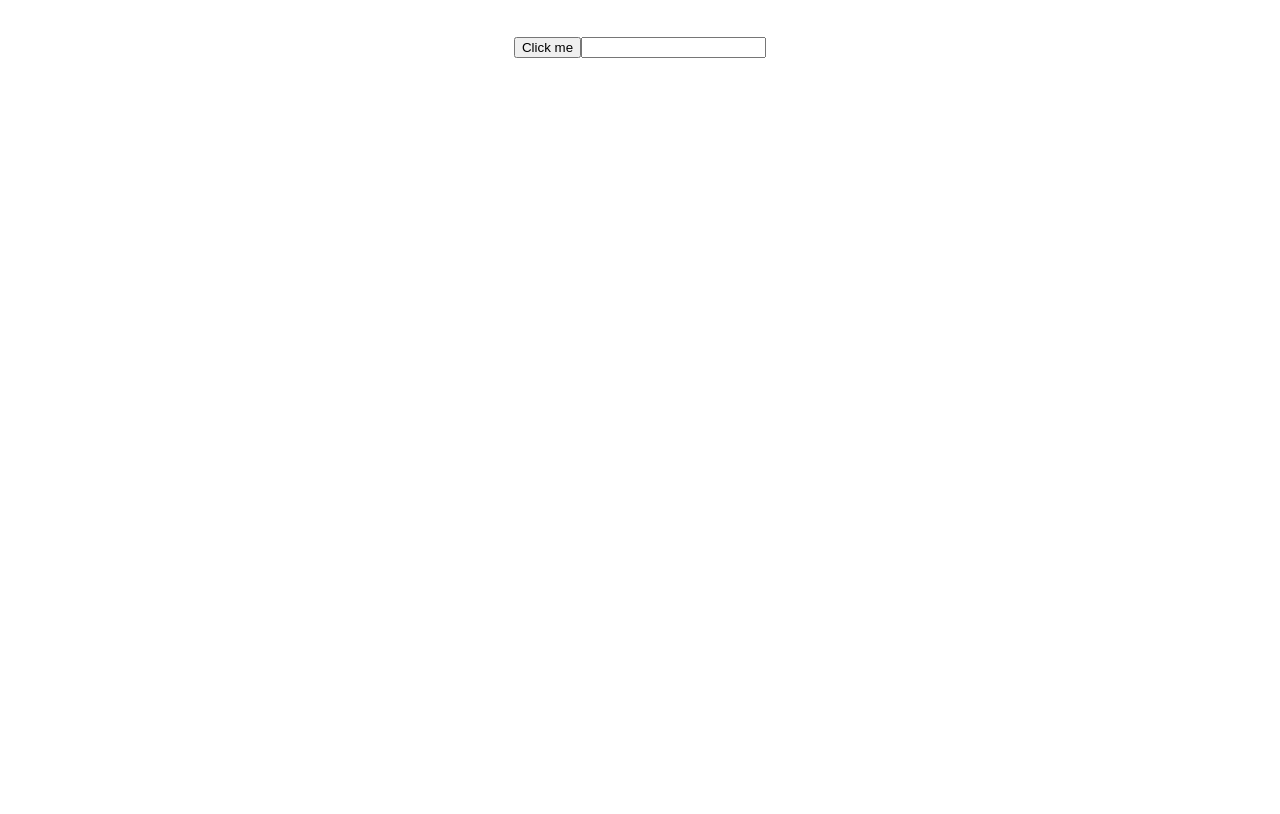
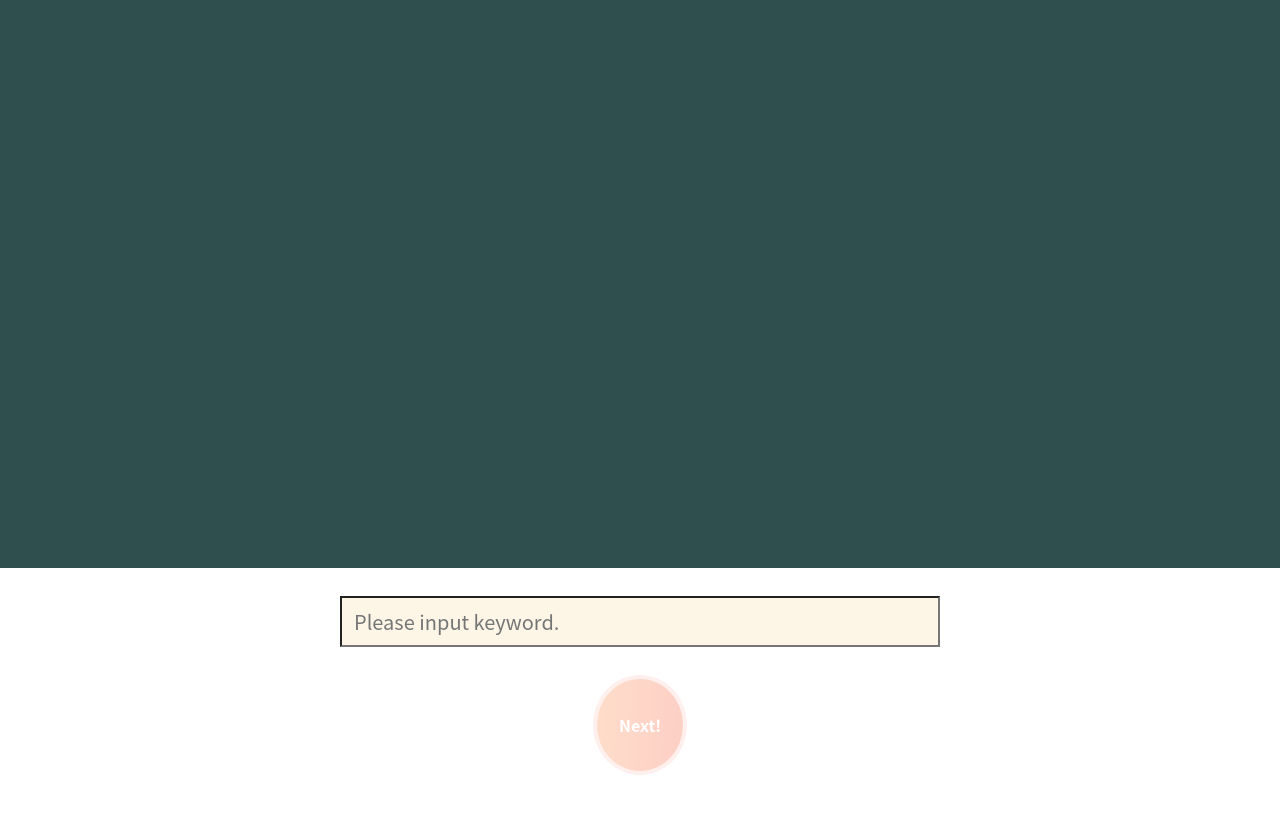
Before and after one commit to kaizumaki/civictech-kamishibai, a React (Create React App) app: page / in a window 1280 px wide. Built offline with nearby package versions, Linux system fonts and the light colour scheme.

Commit message:
スタイルを調整

```diff
--- a/src/App.css
+++ b/src/App.css
@@ -1,38 +1,154 @@
 .App {
-  text-align: center;
+  display: flex;
+  flex-direction: column;
+  justify-content: space-between;
+  height: 100vh;
 }
 
-.App-logo {
-  height: 40vmin;
-  pointer-events: none;
+.presentation {
+  display: flex;
+  flex-direction: column;
+  align-items: center;
+  padding: 20px;
+  background-color: darkslategrey;
 }
 
-@media (prefers-reduced-motion: no-preference) {
-  .App-logo {
-    animation: App-logo-spin infinite 20s linear;
+.presentation__image__outer {
+  display: flex;
+  justify-content: center;
+  align-items: center;
+  height: 62vh;
+}
+
+@media (max-width: 960px) {
+  .presentation__image__outer {
+    height: 58vh;
   }
 }
 
-.App-header {
-  background-color: #282c34;
-  min-height: 100vh;
-  display: flex;
-  flex-direction: column;
-  align-items: center;
-  justify-content: center;
-  font-size: calc(10px + 2vmin);
+@media (max-width: 520px) {
+  .presentation__image__outer {
+    height: 50vh;
+  }
+}
+
+.presentation__image {
+  max-height: 100%;
+}
+
+.presentation__text {
+  padding: 0 20px;
+  max-width: 850px;
   color: white;
 }
 
-.App-link {
-  color: #61dafb;
+.form-container {
+  padding: 0 20px 40px;
 }
 
-@keyframes App-logo-spin {
-  from {
-    transform: rotate(0deg);
-  }
-  to {
-    transform: rotate(360deg);
-  }
+.form-item {
+  text-align: center;
+  margin-top: 28px;
 }
+
+.keyword-field {
+  width: 100%;
+  max-width: 600px;
+  padding: 12px;
+  font-size: 20px;
+  background-color: oldlace;
+}
+
+.next-button {
+  align-items: center;
+  appearance: none;
+  background-clip: padding-box;
+  background-color: initial;
+  background-image: none;
+  border-style: none;
+  box-sizing: border-box;
+  color: white;
+  cursor: pointer;
+  display: inline-block;
+  flex-direction: row;
+  flex-shrink: 0;
+  font-size: 16px;
+  font-weight: 800;
+  justify-content: center;
+  line-height: 24px;
+  margin: 0;
+  min-height: 100px;
+  outline: none;
+  overflow: visible;
+  padding: 19px 26px;
+  pointer-events: auto;
+  position: relative;
+  text-align: center;
+  text-decoration: none;
+  text-transform: none;
+  user-select: none;
+  -webkit-user-select: none;
+  touch-action: manipulation;
+  vertical-align: middle;
+  width: auto;
+  word-break: keep-all;
+  z-index: 0;
+}
+
+.next-button:before,
+.next-button:after {
+  border-radius: 50%;
+}
+
+.next-button:before {
+  background-color: rgba(249, 58, 19, .32);
+  content: "";
+  display: block;
+  height: 100%;
+  left: 0;
+  overflow: hidden;
+  position: absolute;
+  top: 0;
+  width: 100%;
+  z-index: -2;
+}
+
+.next-button:after {
+  background-color: initial;
+  background-image: linear-gradient(92.83deg, #ff7426 0, #f93a13 100%);
+  bottom: 4px;
+  content: "";
+  display: block;
+  left: 4px;
+  overflow: hidden;
+  position: absolute;
+  right: 4px;
+  top: 4px;
+  transition: all 100ms ease-out;
+  z-index: -1;
+}
+
+.next-button:hover:not(:disabled):after {
+  bottom: 0;
+  left: 0;
+  right: 0;
+  top: 0;
+  transition-timing-function: ease-in;
+}
+
+.next-button:active:not(:disabled) {
+  color: #ccc;
+}
+
+.next-button:active:not(:disabled):after {
+  background-image: linear-gradient(0deg, rgba(0, 0, 0, .2), rgba(0, 0, 0, .2)), linear-gradient(92.83deg, #ff7426 0, #f93a13 100%);
+  bottom: 4px;
+  left: 4px;
+  right: 4px;
+  top: 4px;
+}
+
+.next-button:disabled {
+  cursor: default;
+  opacity: .24;
+}
--- a/src/App.tsx
+++ b/src/App.tsx
@@ -24,20 +24,35 @@ function App() {
 
   return (
     <div className="App">
-      <img src={itemSrc} alt="" />
-      <p>
+      <div className="presentation">
+        <div className="presentation__image__outer">
+          <img className="presentation__image" src={itemSrc} alt="" />
+        </div>
+        <p className="presentation__text">
           {itemAttribution}
         </p>
-      <button
-        onClick={() => handleChangeItem()}
-      >
-        Click me
-      </button>
+      </div>
+      <div className="form-container">
+        <div className="form-item">
           <input
+            className="keyword-field"
             type="text"
+            placeholder="Please input keyword."
             value={keyword}
             onChange={(e) => setKeyword(e.target.value)}
           />
+        </div>
+        <div className="form-item">
+          <button
+            className="next-button"
+            type="button"
+            disabled={keyword === ''}
+            onClick={() => handleChangeItem()}
+          >
+            Next!
+          </button>
+        </div>
+      </div>
     </div>
   );
 }
--- a/src/index.css
+++ b/src/index.css
@@ -1,13 +1,27 @@
+:root {
+  font-family: 'Hiragino Sans', 'Meiryo', 'Source Han Sans', 'Noto Sans CJK JP',
+  'Yu Gothic', sans-serif;
+  line-height: 1.75;
+  word-break: break-all;
+}
+
+*,
+*::before,
+*::after {
+  box-sizing: border-box;
+}
+
 body {
   margin: 0;
-  font-family: -apple-system, BlinkMacSystemFont, 'Segoe UI', 'Roboto', 'Oxygen',
-    'Ubuntu', 'Cantarell', 'Fira Sans', 'Droid Sans', 'Helvetica Neue',
-    sans-serif;
-  -webkit-font-smoothing: antialiased;
-  -moz-osx-font-smoothing: grayscale;
 }
 
-code {
-  font-family: source-code-pro, Menlo, Monaco, Consolas, 'Courier New',
-    monospace;
+img {
+  max-width: 100%;
+  height: auto;
+  vertical-align: bottom;
 }
+
+ul {
+  list-style: none;
+  padding: 0;
+}
--- a/src/index.tsx
+++ b/src/index.tsx
@@ -1,5 +1,6 @@
 import React from 'react';
 import ReactDOM from 'react-dom';
+import '../node_modules/normalize.css/normalize.css';
 import './index.css';
 import App from './App';
 import reportWebVitals from './reportWebVitals';
```
Lines whose indentation alone changed are shown as unchanged.
